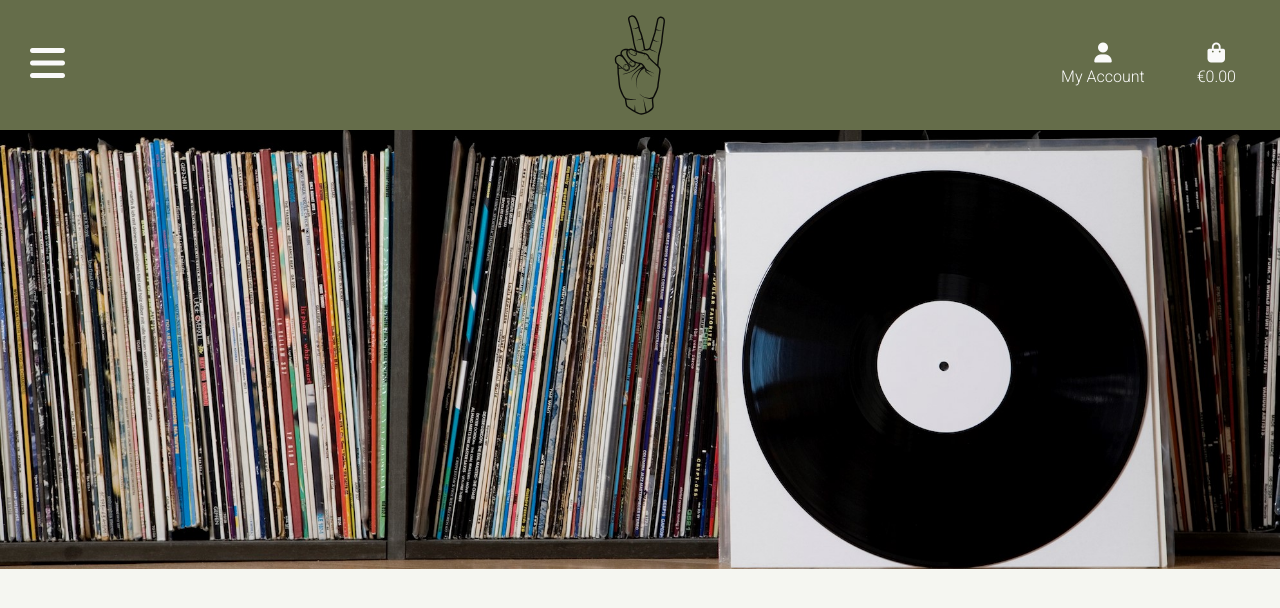
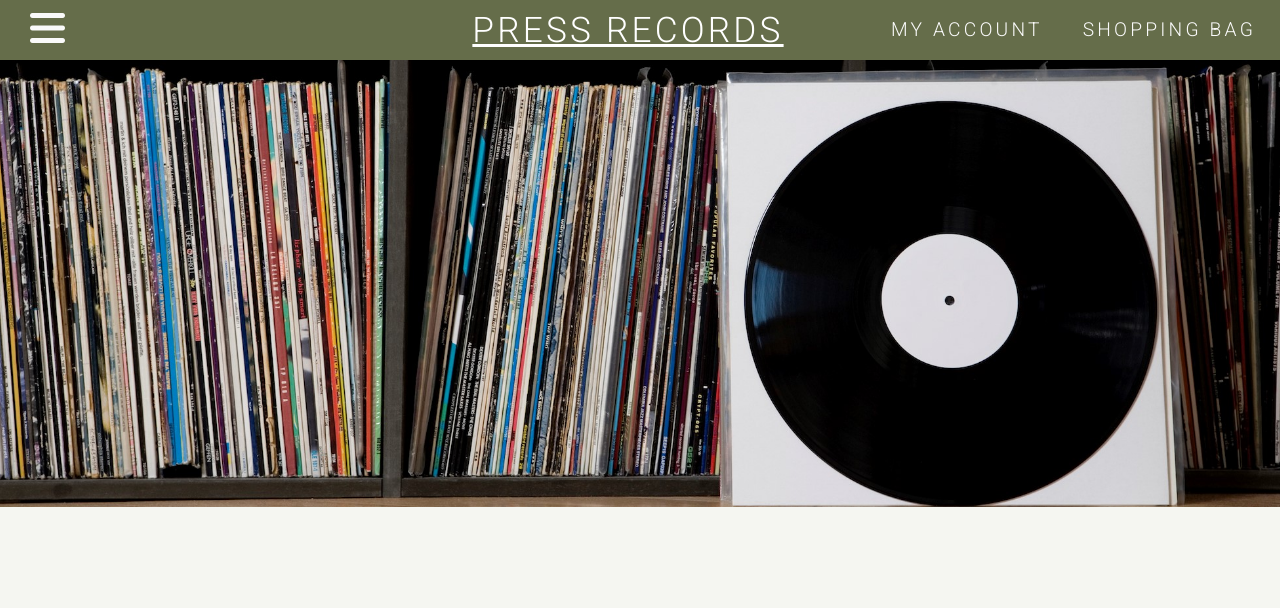
Before and after one commit to shanedunne/press_records, a Django app: page / in a window 1280 px wide. Shown: the top 608 px of the page. Run offline with Django 3.2, Linux system fonts and the light colour scheme; some libraries are stand-ins or nearby versions.

Commit message:
redesign nav bar

```diff
--- a/home/templates/home/index.html
+++ b/home/templates/home/index.html
@@ -4,7 +4,7 @@
 
 {% block content %}
 <div class="row">
-    <div class="col-12">
+    <div class="col-12 g-0">
         <div class="hero-image">
             <img src="{% static 'images/test-banner.jpg' %}" alt="">
         </div>
--- a/static/css/base.css
+++ b/static/css/base.css
@@ -46,43 +46,7 @@ header {
   font-weight: 500;
 }
 
-.logo {
-  height: 100px;
-  width: 70px;
-}
 
-
-.header-row {
-  justify-content: center;
-  padding-top: 15px;
-  padding-bottom: 15px;
-}
-
-.shopping-bag ul li {
-  float: right;
-  text-align: center;
-  padding-right: 20px;
-  color: #fafafa;
-}
-
-.item-in-bag {
-  font-weight: bold;
-  color: #2A9D8F;
-}
-
-.item-in-bag:hover,
-.item-in-bag:active {
-  font-weight: bold;
-  color: #2A9D8F;
-}
-
-.header-list {
-  color: #fafafa;
-}
-.header-list:hover,
-.header-list:active {
-  color: #264653;
-}
 
 .menu-icon {
   font-size: 40px;
@@ -96,6 +60,44 @@ header {
 
 .menu-icon:active {
   color: #264653;
+}
+
+.logo {
+  color: #fff;
+  font-size: 2.2rem;
+  text-transform: uppercase;
+  margin-right: 1.5rem;
+  font-weight: 500;
+  letter-spacing: .2rem;
+  cursor: pointer;
+  text-align: center;
+}
+
+.logo:focus,
+.logo:hover {
+  color: #fff;
+}
+
+.md-nav-item {
+  color: #fff;
+  font-size: 1.2rem;
+  text-transform: uppercase;
+  margin-right: 1.5rem;
+  font-weight: 300;
+  letter-spacing: .2rem;
+  cursor: pointer;
+}
+
+.header-list {
+  color: #fafafa;
+}
+.header-list:hover,
+.header-list:active {
+  color: #fafafab7;
+}
+
+.shopping-bag ul li {
+  float: right;
 }
 
 .offcanvas {
@@ -342,11 +344,13 @@ header {
 .search-button {
   color: #F5F6F1;
   border: 1px solid #F5F6F1;
+  margin-left: 8px;
 }
 
 .search-button:hover,
 .search-button:focus {
-  color: #F5F6F1;
+  background-color: #F5F6F1;
+  color: #4C573D;
 }
 
 .sidebar-anchor-search {
--- a/templates/base.html
+++ b/templates/base.html
@@ -44,41 +44,41 @@
     <header class="fixed-lg-top">
 
       <div class="row header-row g-0">
-        <div class="col-4 col-lg-4 my-auto py-1 py-lg-0">
+        <div class="col-4 col-lg-4 my-auto">
           <a href="#" class="menu-icon" data-bs-toggle="offcanvas" data-bs-target="#offcanvasExample"
             aria-controls="offcanvasExample"><i class="fas fa-bars"></i></a>
 
         </div>
-        <div class="col-4 col-lg-4 my-auto py-1 py-lg-0">
+        <div class="col-4 col-lg-4 my-auto">
           <div class="text-center">
-            <a href="{% url 'home' %}"><img src="{% static 'images/test-logo.svg' %}" alt="" class="logo"></a>
+            <a class="d-none d-md-block logo" href="{% url 'home' %}">PRESS RECORDS</a>
           </div>
         </div>
-        <div class="col-4 col-lg-4 my-auto py-1 py-lg-0 g-0  shopping-bag">
+        <div class="col-4 col-lg-4 my-auto g-0 shopping-bag">
           <ul class="list-inline list-unstyled text-lg-right my-0">
-            <li class="list-inline-item">
-              <a class="{% if grand_total %}item-in-bag{% else %}header-list{% endif %} nav-link"
+            <li class="list-inline-item md-nav-item d-none d-md-block">
+              <a class="nav-link header-list"
+                href="{% url 'view_bag' %}">Shopping Bag
+              </a>
+            </li>
+            <li>
+              <a class="nav-link header-list d-md-none"
                 href="{% url 'view_bag' %}">
                 <div class="text-center">
                   <div><i class="fas fa-shopping-bag fa-lg"></i></div>
-                  <p class="my-0">
-                    {% if grand_total %}
-                    €{{ grand_total|floatformat:2 }}
-                    {% else %}
-                    €0.00
-                    {% endif %}
-                  </p>
                 </div>
               </a>
             </li>
-            <li class="list-inline-item dropdown">
-              <a class="nav-link  header-list" href="#" id="user-options" data-bs-toggle="dropdown" aria-haspopup="true"
-                aria-expanded="false">
-                <div class="text-center">
-                  <div><i class="fas fa-user fa-lg"></i></div>
-                  <p class="my-0">My Account</p>
-                </div>
+            <li class="list-inline-item md-nav-item dropdown">
+              <a class="nav-link header-list d-none d-md-block" href="#" id="user-options" data-bs-toggle="dropdown" aria-haspopup="true"
+                aria-expanded="false">My Account
               </a>
+            </li>
+            <li class="dropdown">
+              <a class="nav-link header-list d-md-none" href="#" id="user-options" data-bs-toggle="dropdown" aria-haspopup="true"
+                aria-expanded="false"><i class="fas fa-user fa-lg"></i>
+              </a>
+            </li>
               <div class="dropdown-menu border-0" aria-labelledby="user-options">
                 {% if request.user.is_authenticated %}
                 {% if request.user.is_superuser %}
@@ -91,11 +91,82 @@
                 <a href="" class="dropdown-item">Login</a>
                 {% endif %}
               </div>
-            </li>
+
 
           </ul>
         </div>
       </div>
+      <!--
+      <nav>
+        <div class="container-fluid">
+            <div class="row">
+                <div class="col">
+                    <div class="top-navigation flex-row-between">
+                      <a href="#" class="menu-icon" data-bs-toggle="offcanvas" data-bs-target="#offcanvasExample"
+                      aria-controls="offcanvasExample"><i class="fas fa-bars"></i></a>
+                        </button>
+                        <a class="logo text-shadow" href="{% url 'home' %}">PRESS RECORDS</a>
+                        <ul>
+                            <li class="top-nav-item d-none d-md-block dropdown-link">Account
+                            </li>
+                            <li class="top-nav-item dropdown-link  d-md-none">
+                                <i class="las la-user" aria-hidden="true">
+                                </i>
+                                <span class="visually-hidden">link to account</span>
+                            </li>
+                            <li>
+                                <a class="top-nav-item d-none d-md-block" href="{% url 'view_bag' %}">Cart
+                                </a>
+                            </li>
+                            <li class="d-md-none">
+                                <a class="top-nav-item" href="{% url 'view_bag' %}">
+                                    <i class="las la-shopping-bag " aria-hidden="true"></i></a>
+                            </li>
+                        </ul>
+                    </div>
+                    <div class="account-dropdown" aria-labelledby="account-options">
+                        <button class="dropdown-close flex-center" aria-label="Close Navigation">
+                            <span class="line-x" aria-hidden="true"></span>
+                            <span class="line-y" aria-hidden="true"></span>
+                        </button>
+                        <ul id="account-options" class="account-menu">
+                            {% if request.user.is_authenticated %}
+                            {% if request.user.is_superuser %}
+                            <li class="account-item">
+                                <a href="">Stock Control
+                                </a>
+                            </li>
+                            <li class="account-item">
+                                <a href="">
+                                    Add Blog Post
+                                </a>
+                            </li>
+                            {% endif %}
+                            <li class="account-item">
+                                <a href="">My Account
+                                </a>
+                            </li>
+                            <li class="account-item">
+                                <a href="">Logout
+                                </a>
+                            </li>
+                            {% else %}
+                            <li class="account-item">
+                                <a href="">Login
+                                </a>
+                            </li>
+                            <li class="account-item">
+                                <a href="">Signup
+                                </a>
+                            </li>
+                            {% endif %}
+                        </ul>
+                    </div>
+                </div>
+            </div>
+        </div>
+      </nav>
+      -->
 
     </header>
 
```
